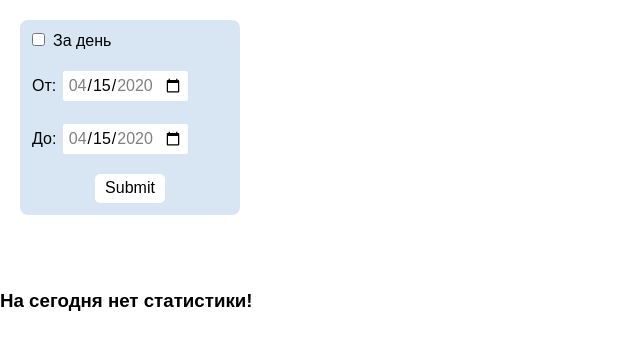
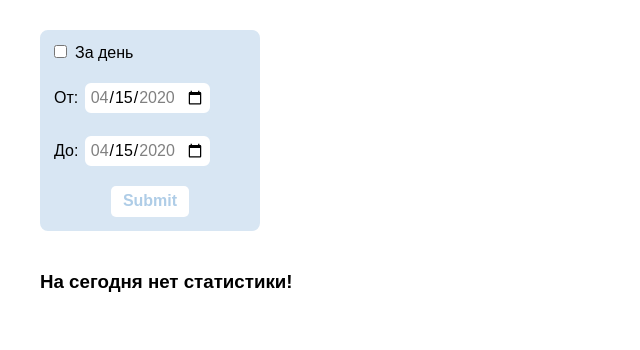
Before and after one commit to Yoshikomaru195/feedback-counter_v2, a PHP site: page /stats.php in a window 1280 px wide. Shown: the top 350 px of the page, without its empty margins (0-640 px from the left). Run offline with PHP 8.4, Linux system fonts and the light colour scheme; data that the repository does not hold is empty.

Commit message:
Правки на странице статистики

```diff
--- a/css/style.css
+++ b/css/style.css
@@ -151,8 +151,9 @@ body {
 }
 
 .block-calendar {
-  margin: 20px;
-  padding: 10px;
+  margin-top: 30px;
+  margin-bottom: 40px;
+  padding: 12px;
   max-width: 220px;
   border: 2px solid #D8E6F3;
   border-radius: 8px;
@@ -160,15 +161,10 @@ body {
 }
 
 table {
-  margin: 20px;
-  font-family: "Lucida Sans Unicode", "Lucida Grande", Sans-Serif;
+  font-family: sans-serif;
   font-size: 14px;
   border-collapse: collapse;
   text-align: center;
-}
-
-table__title {
-  margin-left: 20px;
 }
 
 th, td:first-child {
@@ -184,6 +180,9 @@ th, td {
 }
 
 td {
+  font-family: sans-serif;
+  font-size: 16px;
+  font-weight: 700;
   background: #D8E6F3;
 }
 
@@ -191,11 +190,15 @@ th:first-child, td:first-child {
   text-align: left;
 }
 
+.stats-block {
+  margin-left: 40px;
+}
+
 .stats__input {
   padding: 5px;
   outline: none;
   border: 2px solid #D8E6F3;
-  border-radius: 4px;
+  border-radius: 8px;
 }
 
 .stats__input:hover {
@@ -209,15 +212,20 @@ th:first-child, td:first-child {
 .stats__submit {
   display: block;
   margin: auto;
-  padding: 5px 10px;
+  padding: 6px 12px;
   outline: none;
   cursor: pointer;
   border-radius: 5px;
   border: none;
   background-color: white;
+  font-family: sans-serif;
+  font-size: 16px;
+  font-weight: 700;
+  color: #AFCDE7;
 }
 
 .stats__submit:hover {
+  color: #ffffff;
   background-color: #AFCDE7;
 }
 
--- a/sass/style.sass
+++ b/sass/style.sass
@@ -100,21 +100,19 @@ body
   transform: translate(-50%, -50%)
 
 .block-calendar
-  margin: 20px
-  padding: 10px
+  margin-top: 30px
+  margin-bottom: 40px
+  padding: 12px
   max-width: 220px
   border: 2px solid #D8E6F3
   border-radius: 8px
   background-color: #D8E6F3
 
 table
-  margin: 20px
-  font-family: "Lucida Sans Unicode", "Lucida Grande", Sans-Serif
+  font-family: sans-serif
   font-size: 14px
   border-collapse: collapse
   text-align: center
-  &__title
-    margin-left: 20px
 
 th, td:first-child
   background: #AFCDE7
@@ -127,18 +125,22 @@ th, td
   border-color: white
 
 td
+  font-family: sans-serif
+  font-size: 16px
+  font-weight: 700
   background: #D8E6F3
 
 th:first-child, td:first-child
   text-align: left
 
 .stats
-  &__calendar
+  &-block
+    margin-left: 40px
   &__input
     padding: 5px
     outline: none
     border: 2px solid #D8E6F3
-    border-radius: 4px
+    border-radius: 8px
     &:hover
       border: 2px solid #AFCDE7
     &:active
@@ -146,13 +148,18 @@ th:first-child, td:first-child
   &__submit
     display: block
     margin: auto
-    padding: 5px 10px
+    padding: 6px 12px
     outline: none
     cursor: pointer
     border-radius: 5px
     border: none
     background-color: white
+    font-family: sans-serif
+    font-size: 16px
+    font-weight: 700
+    color: #AFCDE7
     &:hover
+      color: #ffffff
       background-color: #AFCDE7
 
 @media (max-width: 1200px)
--- a/stats.php
+++ b/stats.php
@@ -18,8 +18,7 @@ $stats = valid_post();
 
 <body>
 
-  <div class="container">
-
+    <div class="stats-block">
       <div class="block-calendar">
         <form class="stats__calendar" action="/stats.php" method="POST">
           <label for="oneday" onclick="disableseconddate()">
@@ -40,21 +39,18 @@ $stats = valid_post();
           <input class="stats__submit" type="submit">
         </form>
       </div>
-    <br>
-    <br>
       <?php
 
       if (gettype($stats) == "string") {
         echo "<h3>" . $stats . "</h3>";
       } elseif (gettype($stats) == "array") {
-      if (gettype($date) == "string") echo "<h3>Статистика за $date</h3>";
+        if (gettype($date) == "string") echo "<h3 class='stats__title'>Статистика за $date</h3>";
         if (gettype($date) == "array") echo "<h3>Статистика от $date[0] до $date[1]</h3>";
         include_once("tabletemplate.php");
       } else {
         echo "error";
       }
       ?>
-
     </div>
 
   <script>
--- a/tabletemplate.php
+++ b/tabletemplate.php
@@ -1,8 +1,8 @@
 <table>
     <thead>
         <th></th>
-        <th>Хорошо<br></th>
-        <th>Нормально</th>
+        <th>Отлично<br></th>
+        <th>Удовлетворительно</th>
         <th>Плохо</th>
     </thead>
     <tbody>
```
Also changed, not shown: 1 other file. Lines whose indentation alone changed are shown as unchanged.
